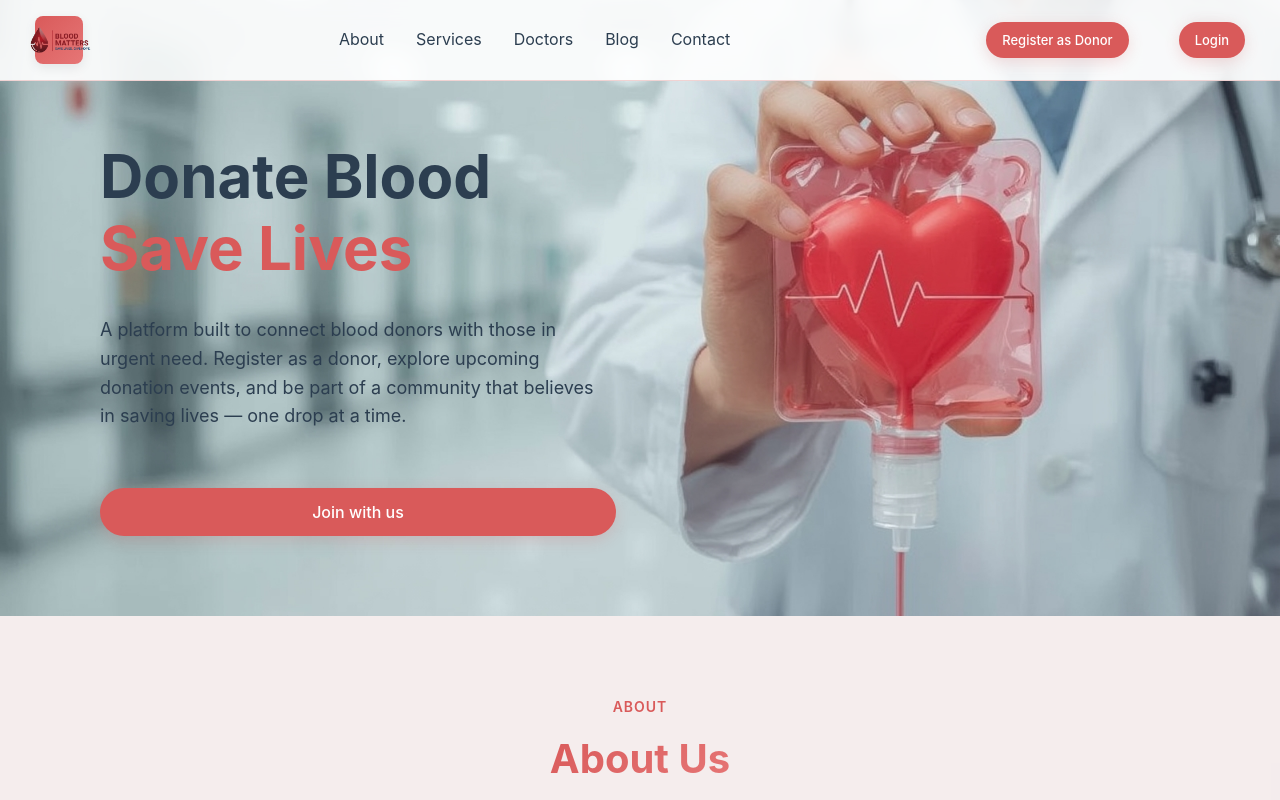
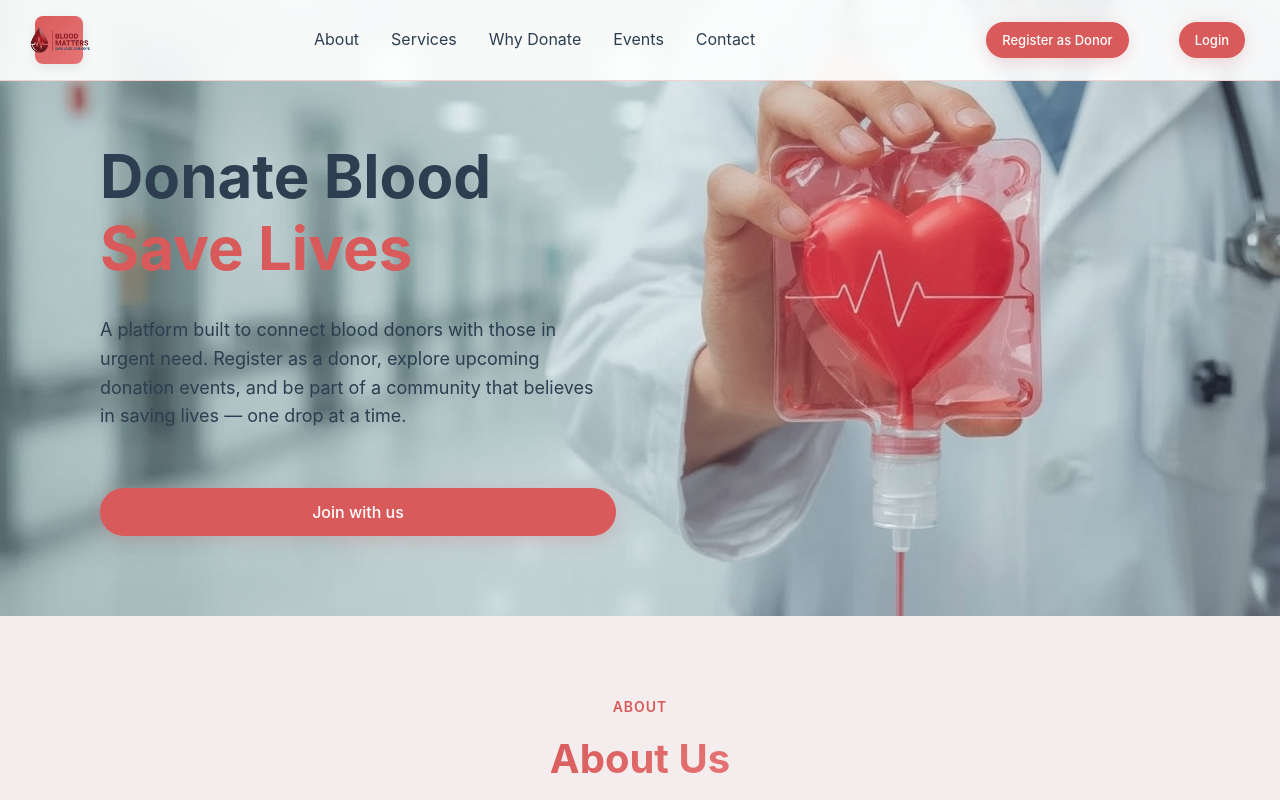
Before and after one commit to LoshiniWelonika/Blood-Donation-Site, a React (Create React App) app in the folder frontend/: page / in a window 1280 px wide. Shown: the top 800 px of the page. Built offline with nearby package versions, Linux system fonts and the light colour scheme.

Commit message:
Links in the Navbar updated

```diff
--- a/frontend/src/Components/home/Footer.jsx
+++ b/frontend/src/Components/home/Footer.jsx
@@ -3,7 +3,7 @@ import "../../static/home.css";
 
 const Footer = () => {
   return (
-    <footer className="footer">
+    <footer id="contact" className="footer">
       <div className="footer-container">
 
         {/* Column 1 */}
--- a/frontend/src/Components/home/NavBar.jsx
+++ b/frontend/src/Components/home/NavBar.jsx
@@ -3,6 +3,14 @@ import "../../static/home.css";
 import { Link } from "react-router-dom";
 
 const NavBar = () => {
+  const scrollToSection = (e, sectionId) => {
+    e.preventDefault();
+    const element = document.getElementById(sectionId);
+    if (element) {
+      element.scrollIntoView({ behavior: 'smooth', block: 'start' });
+    }
+  };
+
   return (
     <nav className="navbar">
       <div className="nav-content">
@@ -11,11 +19,11 @@ const NavBar = () => {
         </div>
 
         <div className="nav-links">
-          <a href="#about">About</a>
-          <a href="#services">Services</a>
-          <a href="#doctors">Doctors</a>
-          <a href="#blog">Blog</a>
-          <a href="#contact">Contact</a>
+          <a href="#about" onClick={(e) => scrollToSection(e, 'about')}>About</a>
+          <a href="#services" onClick={(e) => scrollToSection(e, 'services')}>Services</a>
+          <a href="#why-donate" onClick={(e) => scrollToSection(e, 'why-donate')}>Why Donate</a>
+          <a href="#events" onClick={(e) => scrollToSection(e, 'events')}>Events</a>
+          <a href="#contact" onClick={(e) => scrollToSection(e, 'contact')}>Contact</a>
         </div>
 
         <div className="button-line">
--- a/frontend/src/Components/home/ThirdSection.jsx
+++ b/frontend/src/Components/home/ThirdSection.jsx
@@ -7,6 +7,7 @@ const ThirdSection = () => {
   return (
     <>
       <section
+        id="why-donate"
         className="hero-section"
         style={{ backgroundImage: `url(${eventImg})` }}
       >
@@ -32,7 +33,7 @@ const ThirdSection = () => {
 
       <SectionHeader topic="EVENTS" caption="Upcoming Events" />
 
-      <section className="events-section">
+      <section id="events" className="events-section">
         <div className="events-grid">
             <EventCard
                 img={"https://i.pinimg.com/1200x/ca/55/0c/ca550cc93e5f09dd7b8fe16ba54104f5.jpg"}
```
